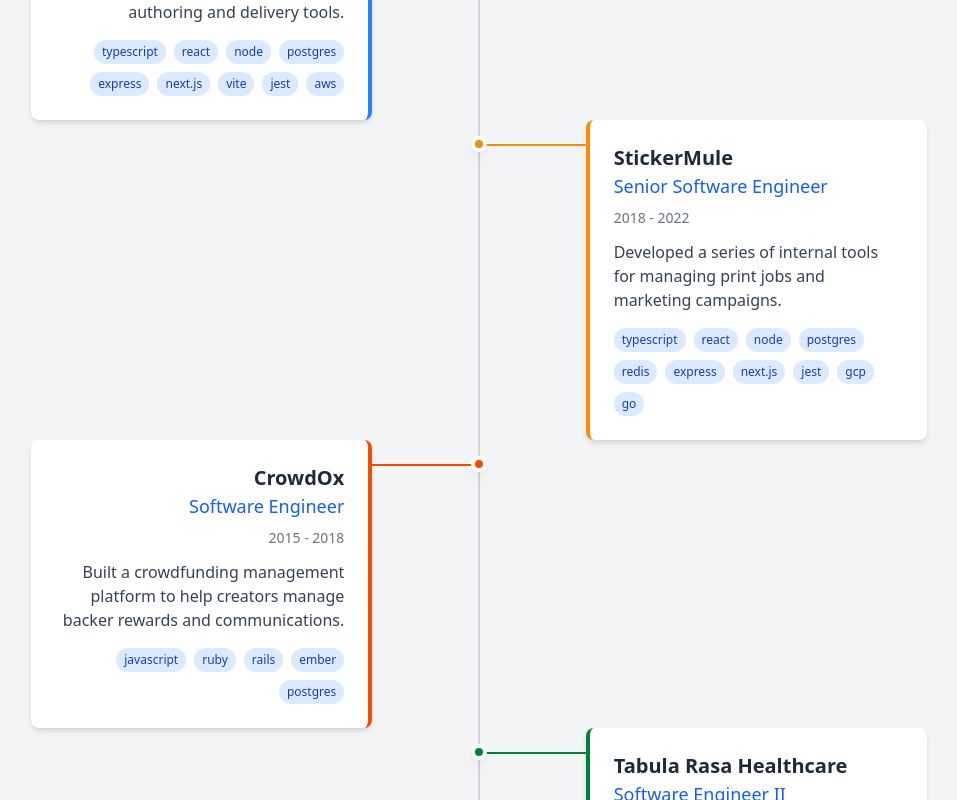
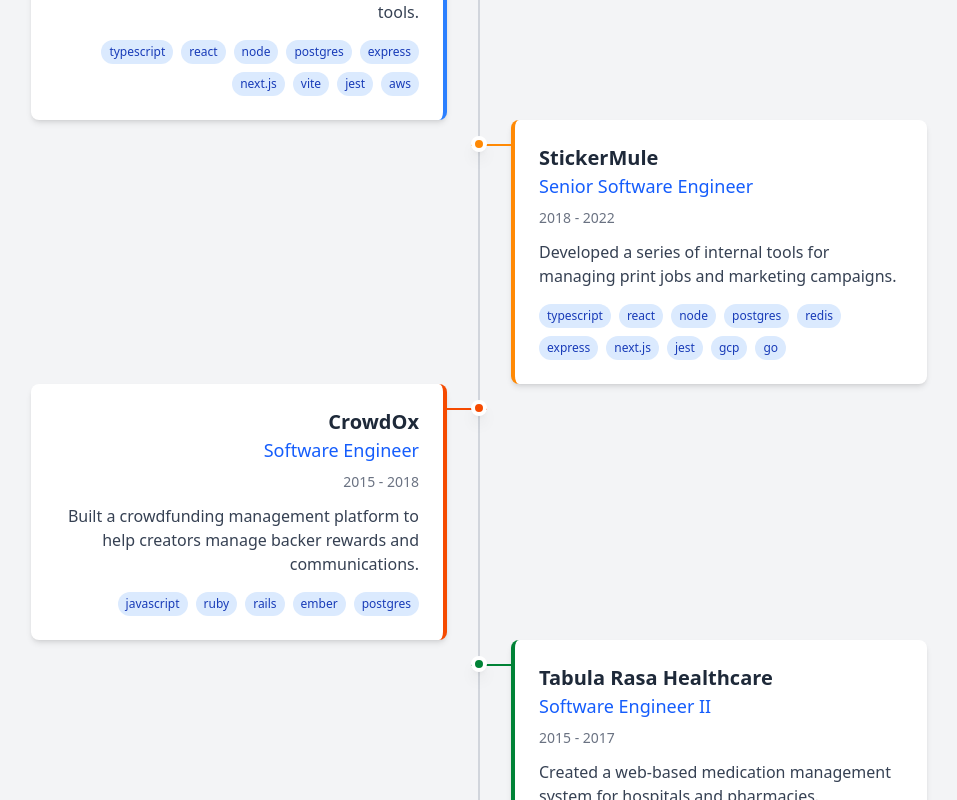
Before and after one commit to renolc/renolc.dev, a React (Vite) app: page / in a window 1280 px wide. Shown: the part 1800-2600 px from the top of the page, without its empty margins (161-1118 px from the left). Built offline with nearby package versions, Linux system fonts and the light colour scheme.

Commit message:
widen timeline cards

```diff
--- a/src/components/TimelineItem.tsx
+++ b/src/components/TimelineItem.tsx
@@ -41,10 +41,10 @@
       />
 
       <div
-        className={`${lineDirClasses} ${dotColor} w-29 hidden lg:block absolute top-6 h-0.5 z-5`}
+        className={`${lineDirClasses} ${dotColor} w-10 hidden lg:block absolute top-6 h-0.5 z-5`}
       />
 
-      <div className={`${cardPosClasses} lg:w-5/12 w-full`}>
+      <div className={`${cardPosClasses} lg:w-1/2 w-full`}>
         <div
           className={`${borderColor} ${cardBorderClasses} bg-white rounded-lg shadow-md p-6`}
         >
```
